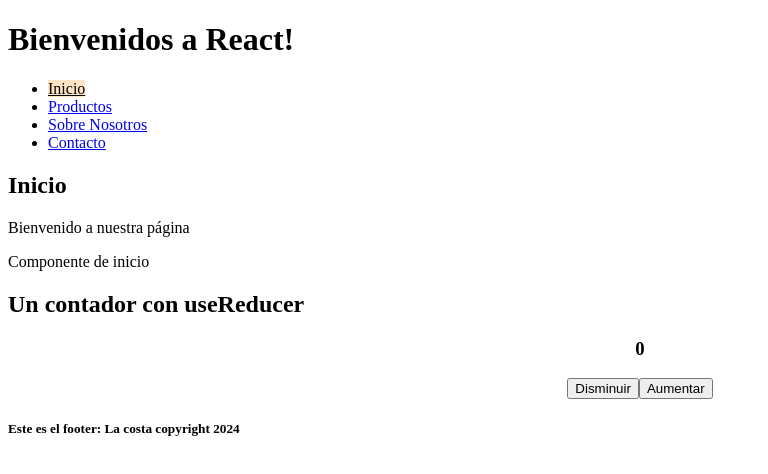
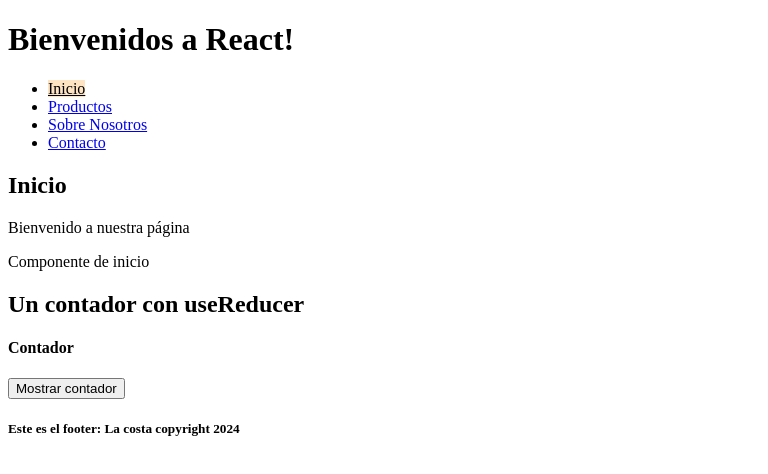
Before and after one commit to patricioprietogaray/numen2023, a React (Create React App) app: page / in a window 1280 px wide. Shown: the top 474 px of the page, without its empty margins (0-768 px from the left). Built offline with nearby package versions, Linux system fonts and the light colour scheme.

Commit message:
agregar un boton mostrar contador, suma en dos, resta en dos, boton reset, manejo del action.payload

```diff
--- a/src/components/react-router/inicio.js
+++ b/src/components/react-router/inicio.js
@@ -11,6 +11,7 @@ import { TYPES } from './types';
 // contiene el estado inicial
 const initialState = {
     contador: 0,
+    mostrarContador: false,
     // ......
     // .......
      // otros atributos que se inicializan
@@ -35,13 +36,31 @@ const contadorReducer = (state, action) => {
             // console.log(state.contador);
             // retornar contador como state.contador+1 como objeto
             // y este objeto se imprime por pantalla ( <h3>{state.contador}</h3> )
-            return { contador: state.contador + 1 };
+            // return { contador: state.contador + 1 }; modificarlo porque desaparece
+            return { ...state, contador: state.contador + action.payload };
         case TYPES.DECREMENTO:
-            return { contador: state.contador - 1 };
+        // return { contador: state.contador - 1 }; modificarlo porque desaparece
+            return { ...state, contador: state.contador - action.payload };
+        case TYPES.MOSTRAR_CONTADOR:
+            // aqui debo dejar el resto del estado como está (state.contador) y modificar
+            // el atributo mostrar contador, no puedo modificar directamente porque borro
+            // el resto de los atributos y deberé modificar Aumento y Decremento
+            // ...state, algo (dejo como esta el resto (lo que no se modifica)
+            // y le agrego o modifico algo); si no existe se agrega de lo contrario se modifica.
+            // si hago clic en aumentar o disminuir se oculta el contador porque edito
+            // solo el contador y no el mostrar.... debo modificarlo....
+            return { ...state, mostrarContador: !state.mostrarContador };
+        case TYPES.AUMENTO2:
+            return { ...state, contador: state.contador + action.payload };
+        case TYPES.DECREMENTO2:
+            return { ...state, contador: state.contador - action.payload };
+        case TYPES.RESETEAR:
+            return { ...state, contador: 0 };
         default:
             return state;
     }
 }
+
 
 
 
@@ -59,7 +78,7 @@ const Inicio = () => {
     // const aumentarHandler = () => dispach({ type: 'INCREMENTAR' })
 
     // como me puedo equivocar con los tipos llamo a TYPES
-    const aumentarHandler = () => dispach({ type: TYPES.AUMENTO });
+    const aumentarHandler = () => dispach({ type: TYPES.AUMENTO, payload: 1 });
 
     // El dispach llama a la funcion reductora (contadorReducer), y el objeto type ingresa
     // por action ( const contadorReducer = (state, action) => .... )
@@ -67,7 +86,13 @@ const Inicio = () => {
     // const disminuirHandler = () => dispach({ type: 'DECREMENTAR' })
 
     // como me puedo equivocar con los tipos llamo a TYPES
-    const disminuirHandler = () => dispach({ type: TYPES.DECREMENTO });
+    const disminuirHandler = () => dispach({ type: TYPES.DECREMENTO, payload: 1 });
+
+    const aumentarHandler2 = () => dispach({type: TYPES.AUMENTO, payload: 2});
+
+    const disminuirHandler2 = () => dispach({ type: TYPES.DECREMENTO, payload: 2 });
+
+    const resetearHandler = () => dispach({ type: TYPES.RESETEAR });
 
 
     return (
@@ -77,12 +102,20 @@ const Inicio = () => {
             <p>Bienvenido a nuestra página</p>
             <p>Componente de inicio</p>
             <h2>Un contador con useReducer</h2>
-            <div style={{textAlign:'center'}}>
+            <h4>Contador</h4>
+            {/* el boton hay que mostrarlo siempre */}
+            {/* cuando presiono llamo al dispach que llama a types para no errar en el string
+            luego se debe agregar el caso */}
+            <button onClick={()=>dispach({type: TYPES.MOSTRAR_CONTADOR})}>Mostrar contador</button>
+            {state.mostrarContador && <div style={{ textAlign: 'center' }}>
                 <h3>{state.contador}</h3>
                 {/* onClick es un evento */}
+                <button onClick={disminuirHandler2}>Disminuir en 2</button>
                 <button onClick={disminuirHandler}>Disminuir</button>
                 <button onClick={aumentarHandler}>Aumentar</button>
-            </div>
+                <button onClick={aumentarHandler2}>Aumentar en 2</button>
+                <button onClick={resetearHandler}>RESET</button>
+            </div>}
         </div>
     );
 }
--- a/src/components/react-router/types.js
+++ b/src/components/react-router/types.js
@@ -2,5 +2,7 @@
 
 export const TYPES = {
     AUMENTO: 'AUMENTAR',
-    DECREMENTO: 'DECREMENTAR'
+    DECREMENTO: 'DECREMENTAR',
+    MOSTRAR_CONTADOR: 'MOSTRAR_CONTADOR',
+    RESETEAR: 'RESETEAR'
 }
```
